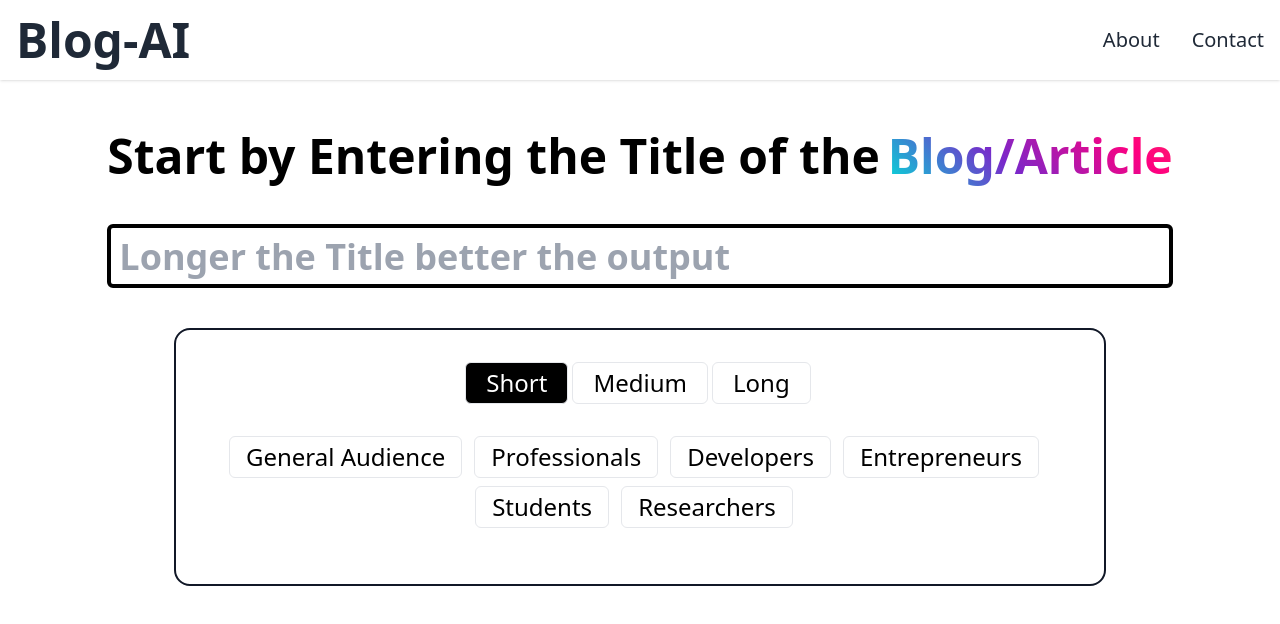
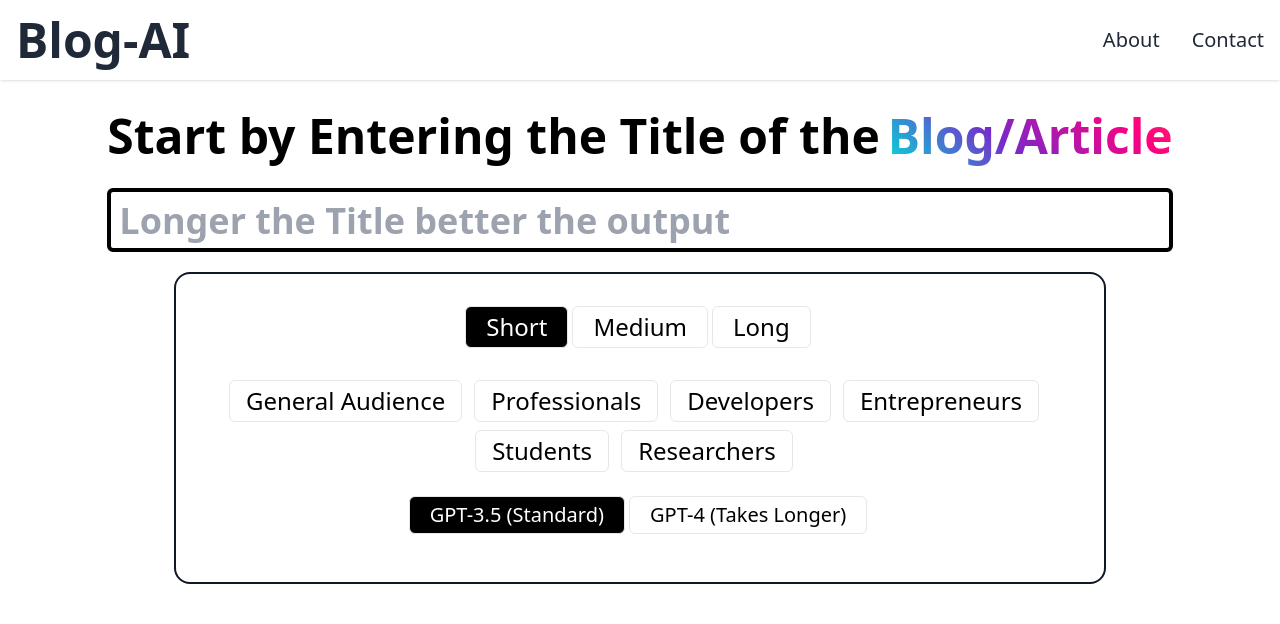
Before and after one commit to pavansrinivasmamidala/blog-ai, a Next.js app: page /create-blog in a window 1280 px wide. Shown: the top 624 px of the page. Built offline with nearby package versions, Linux system fonts and the light colour scheme.

Commit message:
added model change functionality

```diff
--- a/pages/create-blog.js
+++ b/pages/create-blog.js
@@ -14,7 +14,6 @@ export default function createBlog() {
   const [blogData, setBlogData] = useState({});
   const [isLoading, setIsLoading] = useState(false);
   const [imageUrl, setImageUrl] = useState("");
-  const [showAdvanced, setShowAdvanced] = useState(true);
   const [length, setLength] = useState("Short");
   const [audience, setAudience] = useState([]);
   const lengthOptions = ["Short", "Medium", "Long"];
@@ -26,6 +25,8 @@ export default function createBlog() {
     "Students",
     "Researchers",
   ];
+  const [model, setModel] = useState("gpt-3.5-turbo");
+  const modelOptions = ["gpt-3.5-turbo", "gpt-4"];
   const { dispatch } = useStore();
 
 
@@ -44,10 +45,10 @@ export default function createBlog() {
           " Intended Audience: " +
           audience.join(", ") +
           ". Please include appropriate HTML tags and styling for different font sizes and formatting."
-      );
+      , model);
       console.log("Completion:", completion);
 
-      setBlogData(completion);
+      //setBlogData(completion);
       dispatch({
         type: "SET_BLOG_DATA",
         payload: completion
@@ -72,7 +73,7 @@ export default function createBlog() {
     //console.log(response);
 
     // console.log(blogData);
-    console.log(text);
+    //console.log(text);
     setText("");
   }
 
@@ -109,7 +110,7 @@ export default function createBlog() {
   return (
     <Layout>
       <div className="flex flex-col  justify-center mx-auto items-center ">
-        <div className="flex flex-col justify-center p-10 items-center h-full">
+        <div className="flex flex-col justify-center px-10 py-5 items-center h-full">
           <form
             onSubmit={generateBlog}
             className="flex-col flex justify-center items-center"
@@ -127,7 +128,7 @@ export default function createBlog() {
               </span>
             </span>
             <input
-              className="h-16  pl-2  w-full rounded-md bg-white font-semibold text-4xl p-1 border-black   border-4 mt-8"
+              className="h-16  pl-2  w-full rounded-md bg-white font-semibold text-4xl p-1 border-black   border-4 mt-4"
               type="text"
               value={text}
               placeholder="Longer the Title better the output"
@@ -163,7 +164,7 @@ export default function createBlog() {
           </button>
         </div> */}
 
-        {showAdvanced ? (
+
           <div className="flex justify-between flex-col mx-auto items-center border-gray-900  border-2 py-8 px-4 rounded-2xl transition-all duration-200 ease-in-out ">
             <div className="flex mb-4 ">
               {lengthOptions.map((option, index) => (
@@ -197,6 +198,25 @@ export default function createBlog() {
                 </label>
               ))}
             </div>
+
+            <div className="flex mb-4 ">
+              {modelOptions.map((option, index) => (
+                <label
+                  key={index}
+                  className={`cursor-pointer px-5 py-1 mr-1 rounded-md  border ${
+                    model === option
+                      ? "bg-black text-white"
+                      : "bg-white text-black border-lightgray "
+                  } transition-colors duration-300 ease-in-out hover:bg-black  text-xl hover:text-white`}
+                  onClick={() => setModel(option)}
+                >
+                  {option == "gpt-4" ? "GPT-4 (Takes Longer) " : "GPT-3.5 (Standard)"}
+                </label>
+              ))}
+            </div>
+
+
+
             {/* <input
            className="rounded-lg bg-white border-black border-2 "
            type="text"
@@ -204,9 +224,7 @@ export default function createBlog() {
            onChange={(e) => setAudience(e.target.value)}
           /> */}
           </div>
-        ) : (
-          <div></div>
-        )}
+
         {text.length > 2 ? (
           <div className="mt-8">
             <button
@@ -221,9 +239,9 @@ export default function createBlog() {
         )}
 
         {isLoading ? (
-          <div className="mt-8 flex flex-col justify-center items-center">
+          <div className="mt-4 flex flex-col justify-center items-center">
             <span
-              className="animated-gradient-text-loading text-5xl font-semibold pb-4 mt-10"
+              className="animated-gradient-text-loading text-5xl font-semibold pb-4 mt-6"
               style={{
                 backgroundImage:
                   "linear-gradient(45deg, #007cf0, #00dfd8, #7928ca, #ff0080, #ff4d4d, #f9cb28)",
@@ -235,24 +253,25 @@ export default function createBlog() {
             <span>It usually takes 5 to 10 seconds...</span>
             {/* <img src={loading} alt="loading..." /> */}
           </div>
-        ) : blogData.content ? (
-          <div className="flex flex-col justify-center p-10 items-center">
-            {/* <div className="w-3/4 m-5 ">
-              <img src={imageUrl} alt="cover page" />
-            </div> */}
-            {/* <span className="text-3xl font-bold items-center self-center">
-              {title}
-            </span> */}
-            <div className="border-white border m-10 items-center rounded-md p-10">
-              <span className="text-lg p-20 ">
-                <Article htmlContent={blogData?.content || ""} />
+        ) : (
+        // ) : blogData.content ? (
+        //   <div className="flex flex-col justify-center p-10 items-center">
+        //     {/* <div className="w-3/4 m-5 ">
+        //       <img src={imageUrl} alt="cover page" />
+        //     </div> */}
+        //     {/* <span className="text-3xl font-bold items-center self-center">
+        //       {title}
+        //     </span> */}
+        //     <div className="border-white border m-10 items-center rounded-md p-10">
+        //       <span className="text-lg p-20 ">
+        //         <Article htmlContent={blogData?.content || ""} />
 
-                {/* <FormattedText text={blogData?.content || ""} />{" "} */}
-                {/* <ReactMarkdown >{blogData?.content}</ReactMarkdown>; */}
-              </span>
-            </div>
-          </div>
-        ) : (
+        //         {/* <FormattedText text={blogData?.content || ""} />{" "} */}
+        //         {/* <ReactMarkdown >{blogData?.content}</ReactMarkdown>; */}
+        //       </span>
+        //     </div>
+        //   </div>
+        // ) : (
           <></>
         )}
       </div>
--- a/utils/openaiApi.js
+++ b/utils/openaiApi.js
@@ -1,6 +1,6 @@
 
 
-export async function fetchOpenAiCompletion(prompt) {
+export async function fetchOpenAiCompletion(prompt, model) {
     console.log(process.env.NEXT_PUBLIC_OPENAI_API_KEY);
   const response = await fetch('https://api.openai.com/v1/chat/completions', {
     method: 'POST',
@@ -9,7 +9,7 @@ export async function fetchOpenAiCompletion(prompt) {
       'Authorization': `Bearer ${process.env.NEXT_PUBLIC_OPENAI_API_KEY}`,
     },
     body: JSON.stringify({
-      model: 'gpt-3.5-turbo',
+      model: model,
       messages: [{ role: 'user', content: prompt }],
       temperature: 0.7,
     }),
```
